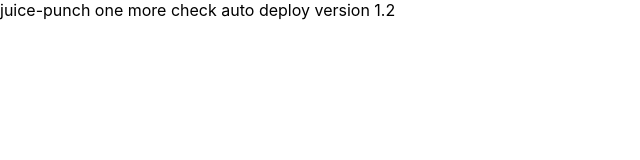
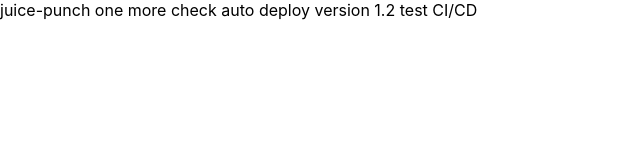
Before and after one commit to juice-punch/juice-punch, a React (Create React App) app: page / in a window 1280 px wide. Shown: the top 160 px of the page, without its empty margins (0-640 px from the left). Built offline with nearby package versions, Linux system fonts and the light colour scheme.

Commit message:
test commit / auto-deploy

```diff
--- a/src/App.tsx
+++ b/src/App.tsx
@@ -5,7 +5,7 @@ class App extends Component {
   render() {
     return (
       <div className="App">
-        juice-punch one more check auto deploy version 1.2
+        juice-punch one more check auto deploy version 1.2 test CI/CD
       </div>
     );
   }
```
